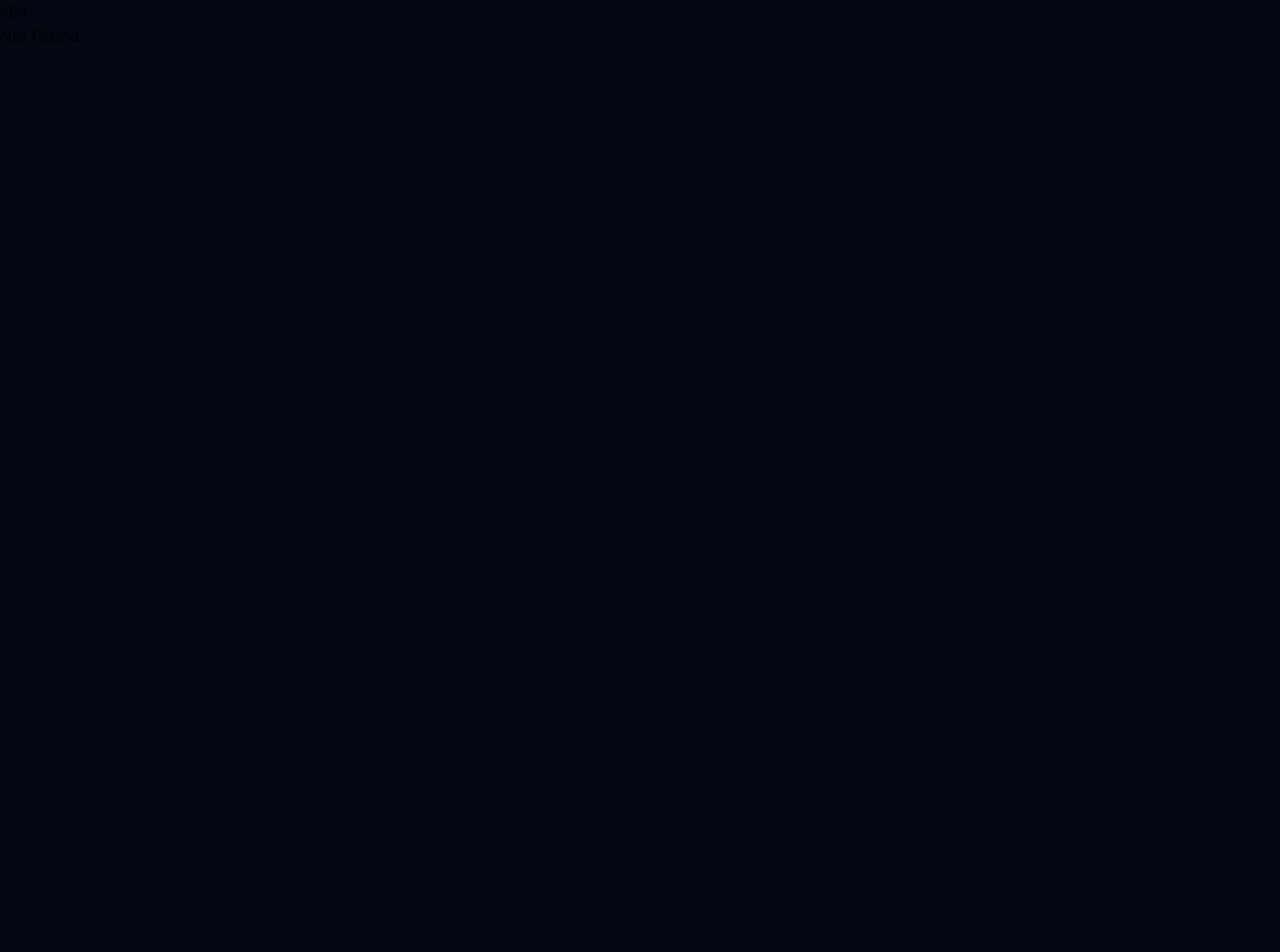
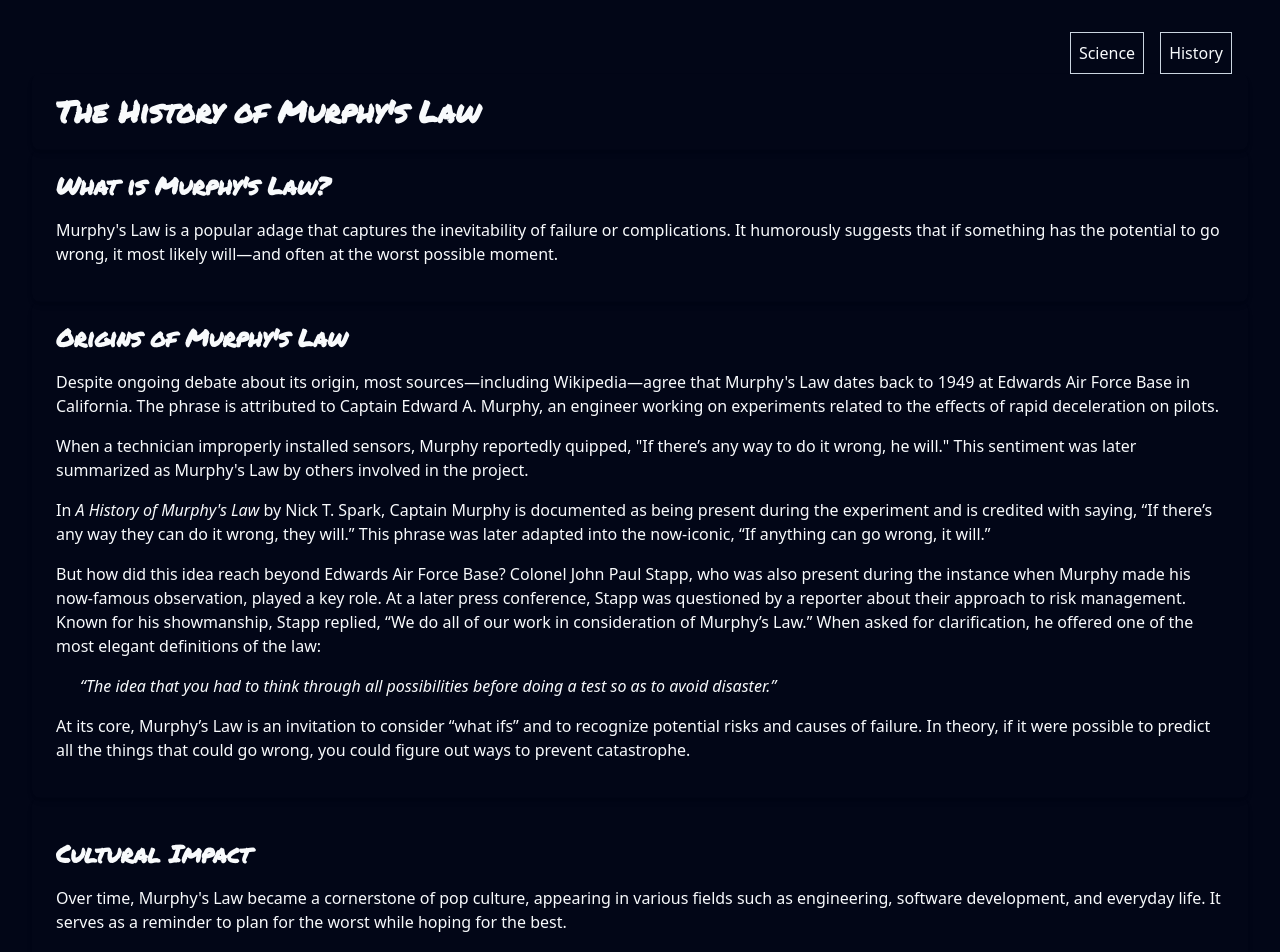
Before and after one commit to juansulca/murphys-law, a SvelteKit app: page /info in a window 1280 px wide. Before the commit this address had no page. Shown: the top 952 px of the page. Before the commit the page ends 800 px from the top, so only its background shows below. Built offline with nearby package versions, Linux system fonts and the light colour scheme.

Commit message:
Added history and science pages

```diff
--- a/src/lib/components/water.svelte
+++ b/src/lib/components/water.svelte
@@ -9,9 +9,9 @@
 		h = map(level, 0, 90, 0, 100);
 	});
 
-	function easeInCirc(x: number) {
-		return 1 - Math.sqrt(1 - Math.pow(x, 2));
-	}
+	// function easeInCirc(x: number) {
+	// 	return 1 - Math.sqrt(1 - Math.pow(x, 2));
+	// }
 
 	function randomInt(x: number, y: number) {
 		return Math.floor(Math.random() * (y - x + 1)) + x;
@@ -20,8 +20,8 @@
 	const waveTank = new WaveTank();
 
 	const SVG_WIDTH = 100;
-	let counter = $state(0);
-	let dropY = $state(60);
+	// let counter = $state(0);
+	// let dropY = $state(60);
 	let width = $state(SVG_WIDTH);
 	let widthValue = SVG_WIDTH;
 	let springs = $state(waveTank.springs);
@@ -30,21 +30,21 @@
 	let points: number[][] = [];
 	let springsPath = $state('');
 
-	function updateJuice(timestamp: number) {
-		const amp = 40;
-		const x = timestamp / 2000;
-		const saw = x - Math.floor(x);
-		if (saw < 0.6) {
-			counter = easeInCirc(saw) * amp;
-			dropY = -100;
-		} else {
-			counter = easeInCirc(1 - saw) * amp * 0.1;
-			dropY = 70 + Math.pow(saw - 0.6, 2) * 10000;
-		}
-	}
+	// function updateJuice(timestamp: number) {
+	// 	const amp = 40;
+	// 	const x = timestamp / 2000;
+	// 	const saw = x - Math.floor(x);
+	// 	if (saw < 0.6) {
+	// 		counter = easeInCirc(saw) * amp;
+	// 		dropY = -100;
+	// 	} else {
+	// 		counter = easeInCirc(1 - saw) * amp * 0.1;
+	// 		dropY = 70 + Math.pow(saw - 0.6, 2) * 10000;
+	// 	}
+	// }
 
 	function update(timestamp: number) {
-		updateJuice(timestamp);
+		// updateJuice(timestamp);
 		waveTank.update(waveTank.springs);
 		springs = [...waveTank.springs];
 
--- /dev/null
+++ b/src/routes/info/+page.svelte
@@ -0,0 +1,72 @@
+<main class="w-screen bg-slate-950 text-slate-50 p-8">
+	<div class="w-full flex flex-row justify-end">
+		<a
+			class="p-2 border border-slate-300 mr-4 hover:bg-slate-50 bg-slate-950 text-slate-50 hover:text-slate-950"
+			href="/science">Science</a
+		>
+		<a
+			class="p-2 border border-slate-300 mr-4 hover:bg-slate-50 bg-slate-950 text-slate-50 hover:text-slate-950"
+			href="/info">History</a
+		>
+	</div>
+	<header class="container mx-auto px-6 py-5 shadow-md rounded-lg">
+		<h1 class="text-3xl font-bold font-marker">The History of Murphy's Law</h1>
+	</header>
+	<section class="container mx-auto px-6 py-5 shadow-md rounded-lg">
+		<h2 class="text-2xl font-bold mb-4 font-marker">What is Murphy's Law?</h2>
+		<p class="mb-4">
+			Murphy's Law is a popular adage that captures the inevitability of failure or complications.
+			It humorously suggests that if something has the potential to go wrong, it most likely
+			will—and often at the worst possible moment.
+		</p>
+	</section>
+	<section class="container mx-auto px-6 py-5 shadow-md rounded-lg">
+		<h2 class="text-2xl font-bold mb-4 font-marker">Origins of Murphy's Law</h2>
+		<p class="mb-4">
+			Despite ongoing debate about its origin, most sources—including Wikipedia—agree that Murphy's
+			Law dates back to 1949 at Edwards Air Force Base in California. The phrase is attributed to
+			Captain Edward A. Murphy, an engineer working on experiments related to the effects of rapid
+			deceleration on pilots.
+		</p>
+		<p class="mb-4">
+			When a technician improperly installed sensors, Murphy reportedly quipped, "If there’s any way
+			to do it wrong, he will." This sentiment was later summarized as Murphy's Law by others
+			involved in the project.
+		</p>
+		<p class="mb-4">
+			In <i class="italic">A History of Murphy's Law</i> by Nick T. Spark, Captain Murphy is documented
+			as being present during the experiment and is credited with saying, “If there’s any way they can
+			do it wrong, they will.” This phrase was later adapted into the now-iconic, “If anything can go
+			wrong, it will.”
+		</p>
+		<p class="mb-4">
+			But how did this idea reach beyond Edwards Air Force Base? Colonel John Paul Stapp, who was
+			also present during the instance when Murphy made his now-famous observation, played a key
+			role. At a later press conference, Stapp was questioned by a reporter about their approach to
+			risk management. Known for his showmanship, Stapp replied, “We do all of our work in
+			consideration of Murphy’s Law.” When asked for clarification, he offered one of the most
+			elegant definitions of the law:
+		</p>
+		<q class="ml-6 mb-4 italic">
+			The idea that you had to think through all possibilities before doing a test so as to avoid
+			disaster.
+		</q>
+		<p class="my-4">
+			At its core, Murphy’s Law is an invitation to consider “what ifs” and to recognize potential
+			risks and causes of failure. In theory, if it were possible to predict all the things that
+			could go wrong, you could figure out ways to prevent catastrophe.
+		</p>
+	</section>
+	<section class="container mx-auto px-6 py-10 shadow-md rounded-lg">
+		<h2 class="text-2xl font-bold mb-4 font-marker">Cultural Impact</h2>
+		<p class="mb-4">
+			Over time, Murphy's Law became a cornerstone of pop culture, appearing in various fields such
+			as engineering, software development, and everyday life. It serves as a reminder to plan for
+			the worst while hoping for the best.
+		</p>
+		<p class="mb-4">
+			Variations and corollaries, like *Finagle's Law* ("Anything that can go wrong, will—at the
+			worst possible moment"), expand on Murphy's ideas humorously.
+		</p>
+	</section>
+</main>
--- a/src/routes/law/+page.svelte
+++ b/src/routes/law/+page.svelte
@@ -27,6 +27,9 @@
 			<Tape text="At the worst possible moment" />
 		</div>
 	{/if}
+	<div class="absolute right-8 top-1/2 text-4xl animate-bounce">
+		<a href="/info">➡️</a>
+	</div>
 </main>
 
 <style>
--- /dev/null
+++ b/src/routes/science/+page.svelte
@@ -0,0 +1,66 @@
+<main class="w-screen bg-slate-950 text-slate-50 p-8">
+	<header class="container mx-auto px-6 py-5 shadow-md rounded-lg">
+		<h1 class="text-3xl font-bold font-marker mb-4">The Science of Murphy's Law</h1>
+		<p class="mb-4">
+			Murphy’s Law, has fascinated scientists and laypeople alike. While often dismissed as folklore
+			or selective memory, scientific investigation reveals that many "Murphy moments" have
+			tangible, mathematical, and physical explanations.
+		</p>
+	</header>
+	<section class="container mx-auto px-6 py-5 shadow-md rounded-lg">
+		<h2 class="text-2xl font-bold mb-4 font-marker">Probability and Selective Memory</h2>
+		<p class="mb-4">
+			Humans tend to recall negative outcomes more vividly, giving the impression that bad events
+			occur more frequently than they statistically do. However, probability often plays an
+			unsuspected role in these experiences.
+		</p>
+	</section>
+	<section class="container mx-auto px-6 py-5 shadow-md rounded-lg">
+		<h2 class="text-2xl font-bold mb-4 font-marker">The Physics of Everyday Annoyances</h2>
+		<p class="mb-4">
+			<b class="font-bold">Buttered Toast Phenomenon:</b> Toast often lands butter-side down because
+			of the mechanics of rotation as it falls. Gravity and friction interact in such a way that the
+			toast doesn’t complete a full rotation from typical table heights.
+		</p>
+		<p class="mb-4">
+			<b class="font-bold">Why Tables Are This Height:</b> Table heights are optimized for human ergonomics,
+			which, in turn, are constrained by our biology and even fundamental constants of nature.
+		</p>
+	</section>
+	<section class="container mx-auto px-6 py-5 shadow-md rounded-lg">
+		<h2 class="text-2xl font-bold mb-4 font-marker">
+			Other Everyday Examples Explained by Science
+		</h2>
+		<p class="mb-4">
+			<b class="font-bold">Queues Moving Faster (But Not Yours):</b> In a supermarket, there’s only a
+			one-in-three chance your chosen queue will move faster than those on either side, a simple consequence
+			of probability theory.
+		</p>
+		<p class="mb-4">
+			<b class="font-bold">Rain Forecast and Umbrellas:</b> Even with high accuracy in weather predictions,
+			the infrequency of rain skews probabilities, making it feel as though carrying an umbrella "prevents"
+			rain.
+		</p>
+		<p class="mb-4">
+			<b class="font-bold">And the other?</b> sometimes, it's just bad luck.
+		</p>
+	</section>
+	<section class="container mx-auto px-6 py-5 shadow-md rounded-lg">
+		<h2 class="text-2xl font-bold mb-4 font-marker">Broader Implications</h2>
+		<p class="mb-4">
+			From tumbling toast to missing socks, Murphy’s Law highlights how physics, probability, and
+			human perception combine to create seemingly universal annoyances. These insights remind us
+			that even trivial-seeming phenomena can stem from profound underlying principles, making them
+			fertile ground for scientific inquiry.
+		</p>
+	</section>
+	<section class="container mx-auto px-6 py-5 shadow-md rounded-lg">
+		<h2 class="text-2xl font-bold mb-4 font-marker">Takeaway</h2>
+		<p class="mb-4">
+			Murphy’s Law is more than a humorous observation—it’s a lens through which to explore the
+			interactions of randomness, natural laws, and human perception. Understanding its science
+			invites us to see order in chaos and motivates deeper appreciation for the principles
+			governing our universe.
+		</p>
+	</section>
+</main>
```
